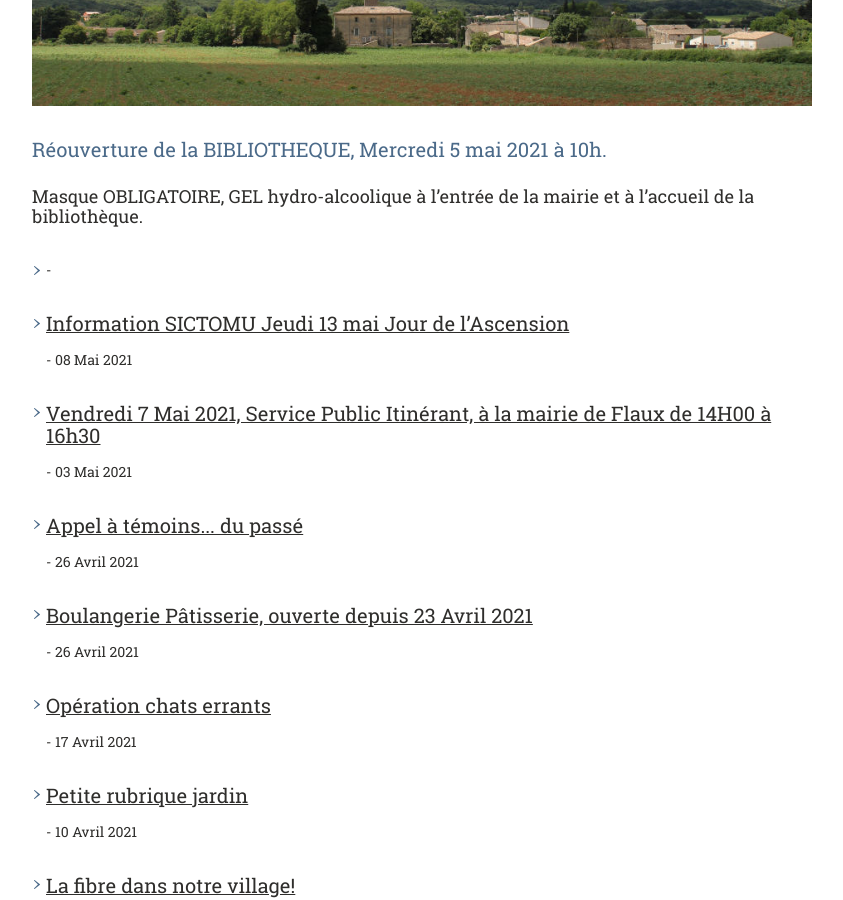
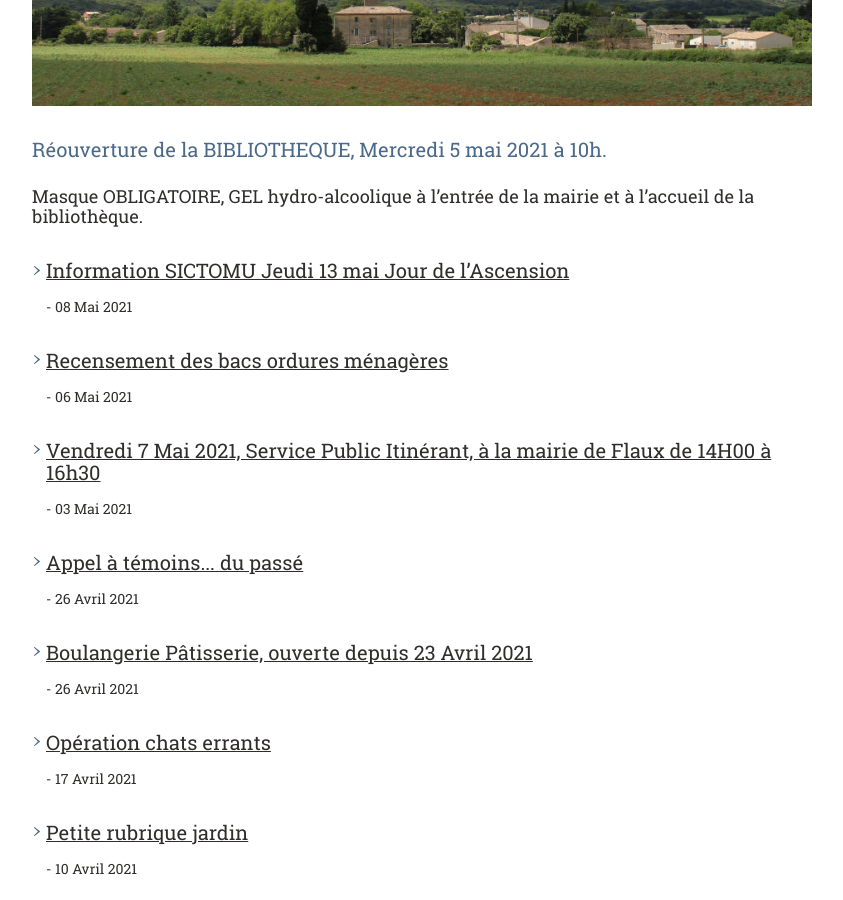
Before and after one commit to Flaux-Village/flaux-village.github.io, a Jekyll site: the page built from actualites.md, in a window 1280 px wide and 900 px high, scrolled down 483 px. Shown: the whole window, without its empty margins (58-901 px from the left). Built offline with Jekyll 4.4.1, drawn with Linux system fonts in a browser that asks for light colours; our own code applies the rules of GitHub Pages for plain Markdown files; some of the changed text lies outside the part shown.

Commit message:
Update bacs.md

```diff
--- a/_actualites/bacs.md
+++ b/_actualites/bacs.md
@@ -3,20 +3,17 @@ layout: page
 titre: Actualités | Recensement des bacs ordures ménagères
 description: Portail du village de Flaux
 keywords: mairie, commune, flaux, gard, actualités
-titre_page: Vendredi 7 Mai 2021, Service Public Itinérant, à la mairie de Flaux de 14H00 à 16h30
+titre_page: Recensement des bacs ordures ménagères
 section: À la une
 addresse_section: /actualites.html
 date_texte: 06 Mai 2021
 date: 2021-05-06
-illustration:
-description_illustration:
-introduction:
 documents:
 - fiche: Methodologie pour usagers.jpg
   date_texte: 6 Avril 2021
   addresse: /assets/documents/Methodologie pour usagers.jpg
   type: pdf
-  - fiche: Methodologie pour usagers 2.jpg
+- fiche: Methodologie pour usagers 2.jpg
   date_texte: 6 Avril 2021
   addresse: /assets/documents/methodologie_002.pdf
   type: pdf
```
